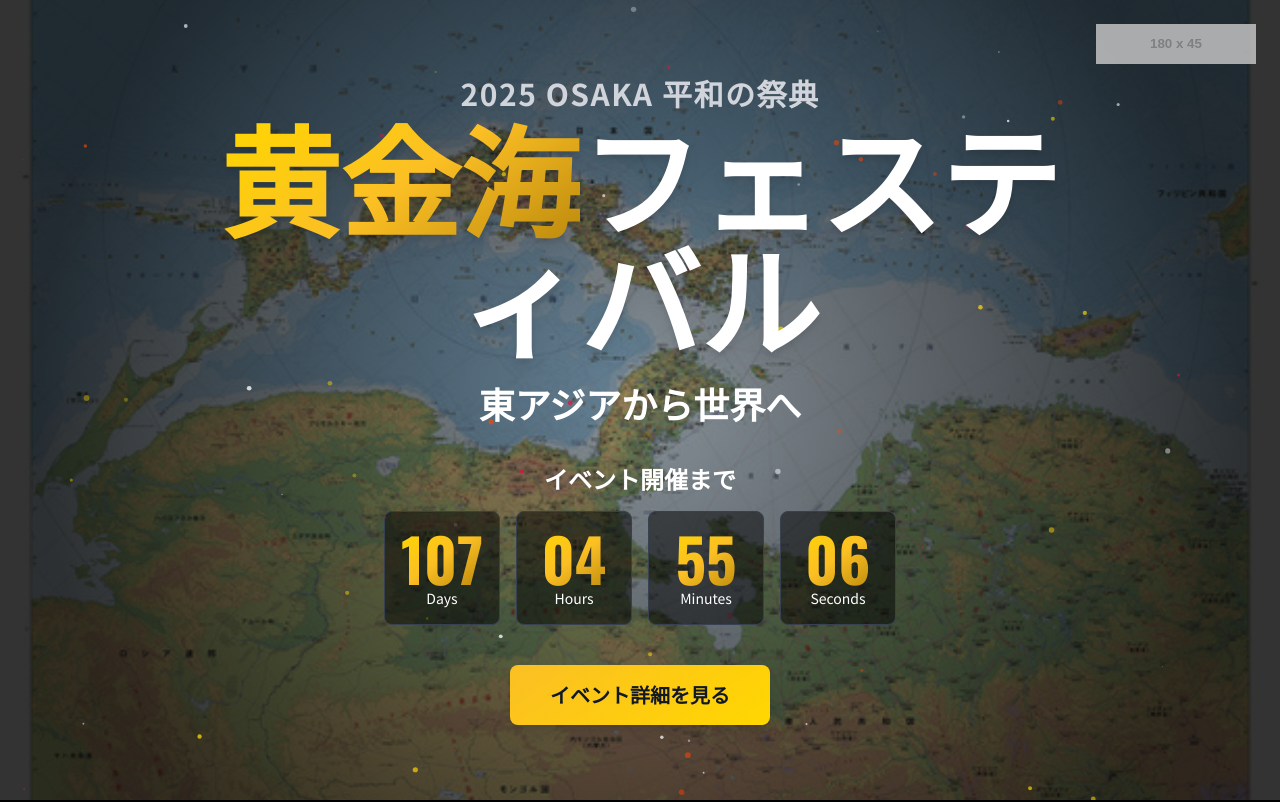
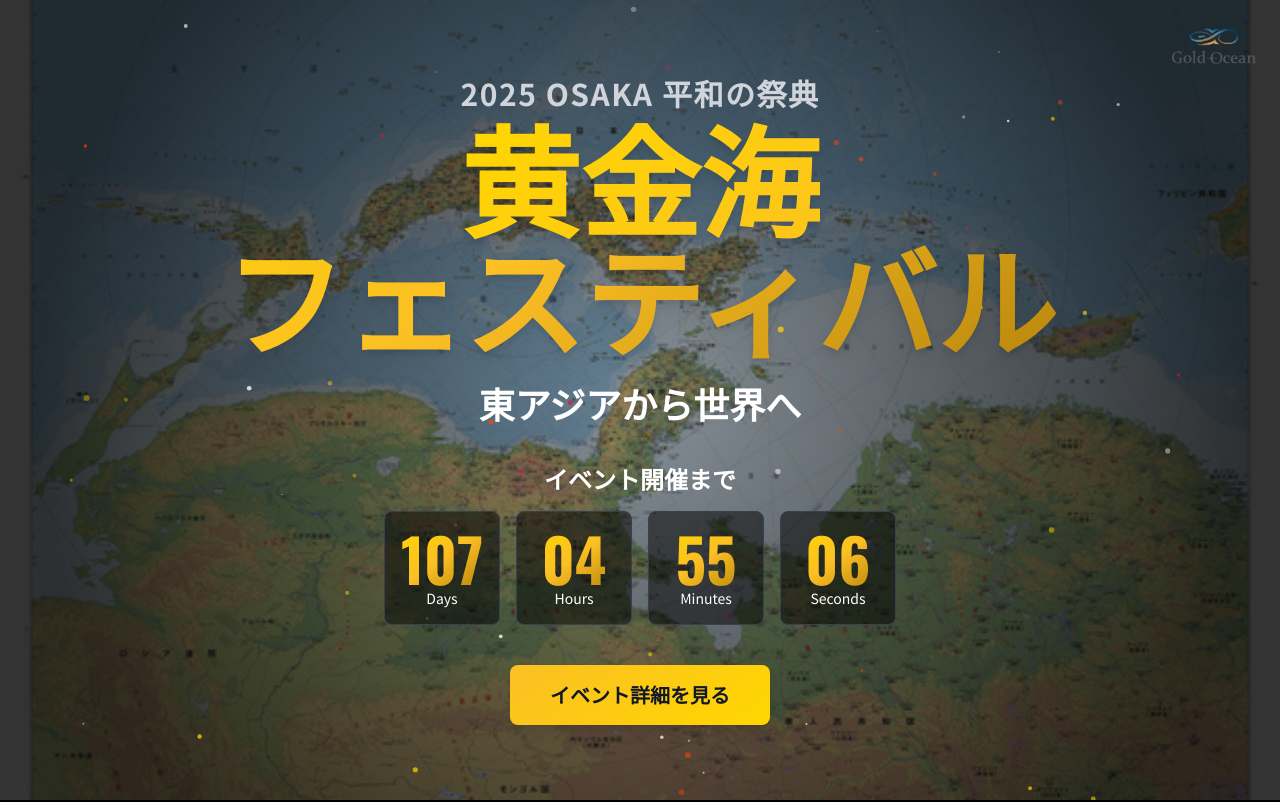
Before and after one commit to h2p7/gold_ocean, a plain HTML site: page index.html in a window 1280 px wide. Shown: the top 802 px of the page. Drawn offline with nearby package versions, Linux system fonts and the light colour scheme; placeholder pictures from the web are drawn by us; a web font is replaced by a local one.

Commit message:
Update index.html

```diff
--- a/index.html
+++ b/index.html
@@ -109,14 +109,14 @@
         <!-- Top Bar for Logo -->
         <div class="absolute top-0 left-0 w-full p-6 flex justify-end items-center z-20">
             <!-- ロゴ画像をここに配置します。実際のロゴファイルに差し替えてください。 -->
-            <img src="https://placehold.co/180x45/000000/FFD700?text=Gold+Ocean" alt="Gold Ocean Logo" class="h-8 md:h-10 opacity-80 hover:opacity-100 transition-opacity">
+            <img src="https://h2p7.github.io/gold_ocean/logo.webp" alt="Gold Ocean Logo" class="h-8 md:h-10 opacity-80 hover:opacity-100 transition-opacity">
         </div>
 
         <div class="relative min-h-screen flex flex-col items-center justify-center text-center p-6 z-10">
             <div class="max-w-4xl mx-auto">
                 <h2 class="text-2xl md:text-3xl font-bold tracking-wider text-gray-300">2025 OSAKA 平和の祭典</h2>
                 <h1 class="font-kurenaido text-7xl md:text-9xl lg:text-[120px] font-black my-4 text-white drop-shadow-lg">
-                    <span class="gold-text">黄金海</span>フェスティバル
+                    <span class="gold-text">黄金海</br>フェスティバル
                 </h1>
                 <p class="text-2xl md:text-4xl font-bold mt-4 mb-8 text-white">東アジアから世界へ</p>
 
```
